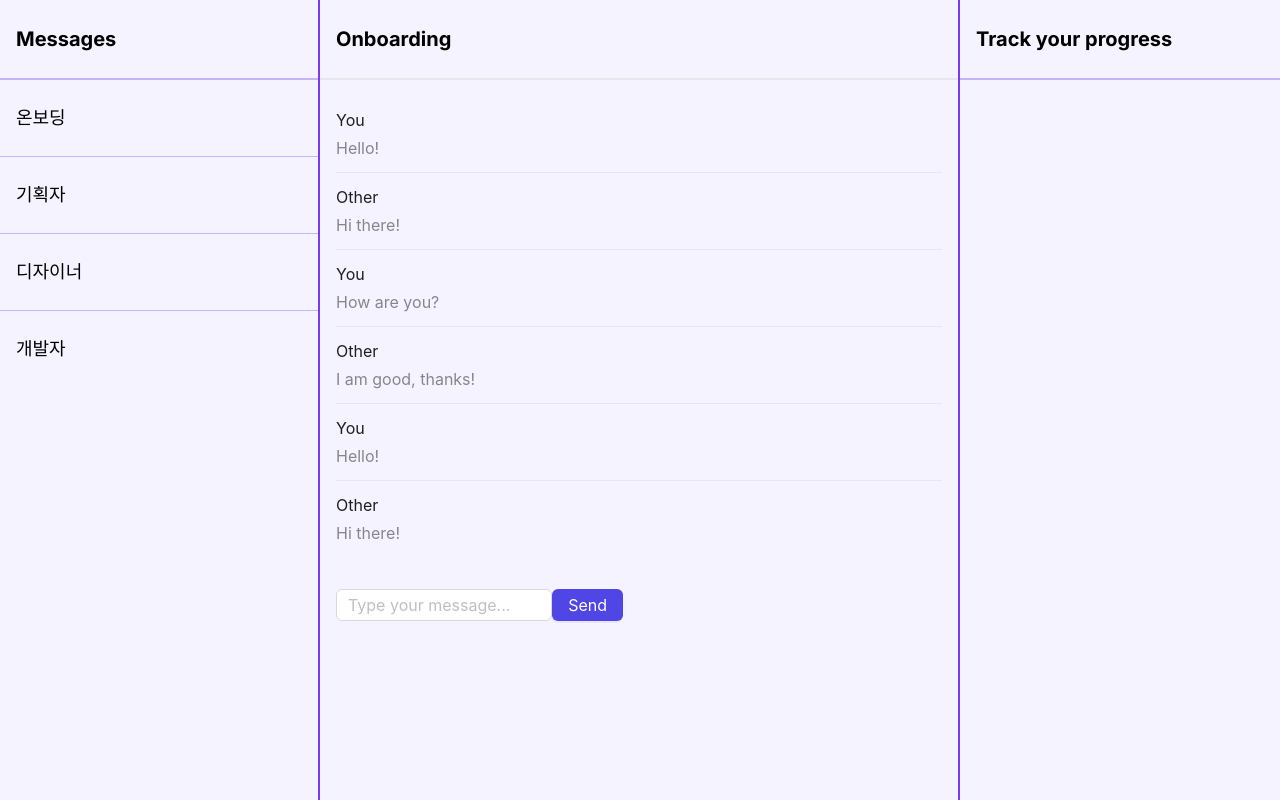
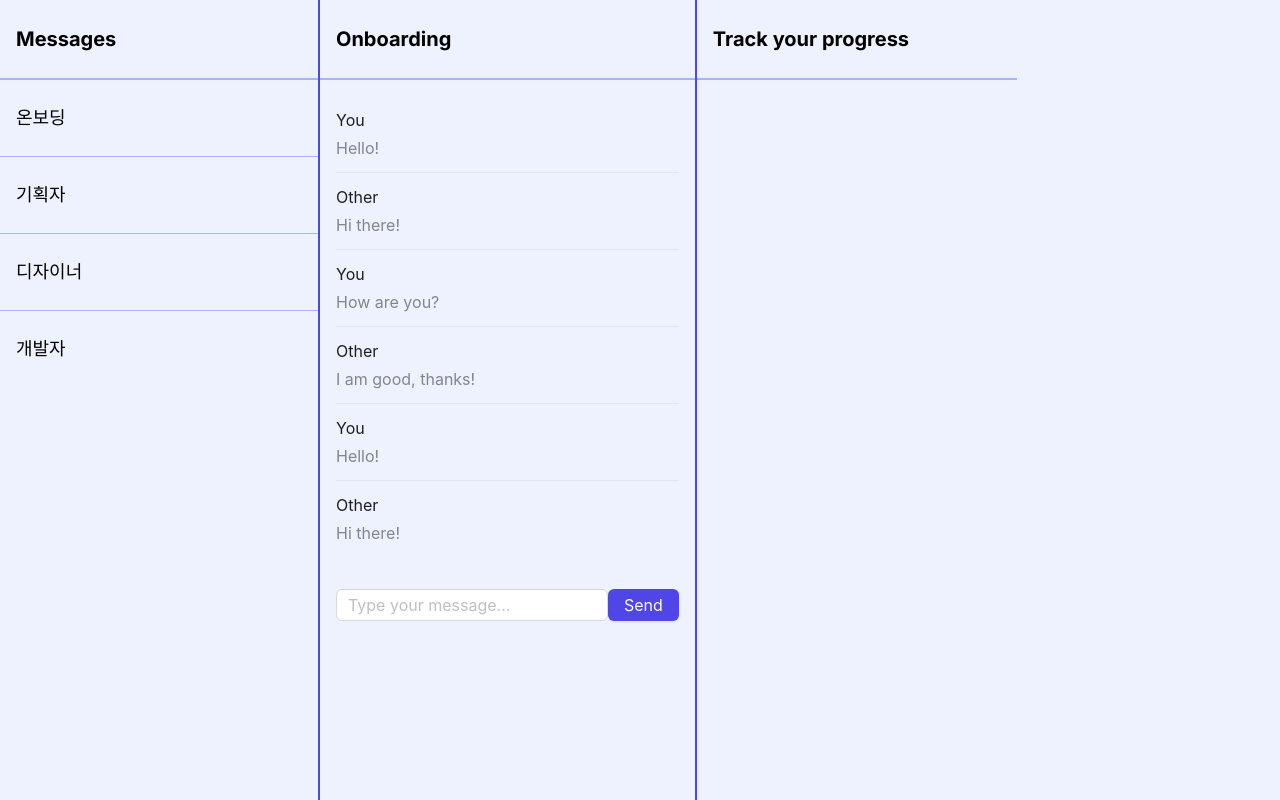
Before and after one commit to minkyung5x5/side-sasu, a Next.js app: page / in a window 1280 px wide. Built offline with nearby package versions, Linux system fonts and the light colour scheme.

Commit message:
edit chat input ui

```diff
--- a/components/chat.tsx
+++ b/components/chat.tsx
@@ -28,11 +28,11 @@ const Chat = () => {
     };
 
     return (
-        <div className='relative h-screen w-full'>
+        <div className="w-1/2 border-r-2 border-indigo-600">
             <div className="h-20 p-4 border-b-2 border-indigo-300 flex items-center">
                 <div className="text-xl font-bold">Onboarding</div>
             </div>
-            <div className="overflow-y-auto h-96 flex flex-col justify-between max-w-screen-md mx-auto p-4">
+            <div className="h-full overflow-y-auto flex flex-col justify-between max-w-screen-md mx-auto p-4">
                 <div className="overflow-y-auto">
                     <List
                         itemLayout="horizontal"
@@ -48,7 +48,9 @@ const Chat = () => {
                     />
                 </div>
             </div>
-            <div className="fixed w-1/2 p-4 bottom-0 left-0 pl-4 flex items-center justify-center space-x-4 flex ">
+
+            <div className="fixed w-1/2 bottom-0 left-0 p-4">
+                <div className='flex items-center justify-center space-x-2'>
                     <Input
                         placeholder="Type your message..."
                         value={inputValue}
@@ -61,6 +63,7 @@ const Chat = () => {
                 </div>
 
             </div>
+        </div>
     );
 };
 
--- a/src/app/page.tsx
+++ b/src/app/page.tsx
@@ -2,23 +2,21 @@ import Chat from '../../components/chat';
 
 export default function Home() {
   return (
-    <main className="flex h-screen bg-violet-50">
-      <div className="w-1/4 border-r-2 border-violet-600">
-        <div className="h-20 p-4 border-b-2 border-violet-300 flex items-center">
+    <main className="flex h-screen bg-indigo-50">
+      <div className="w-1/4 border-r-2 border-indigo-600">
+        <div className="h-20 p-4 border-b-2 border-indigo-300 flex items-center">
           <div className="text-xl font-bold">{'Messages'}</div>
         </div>
-        <div className="flex flex-col divide-y divide-violet-300">
+        <div className="flex flex-col divide-y divide-indigo-300">
           <div className="px-4 py-6 text-lg">{'온보딩'}</div>
           <div className="px-4 py-6 text-lg">{'기획자'}</div>
           <div className="px-4 py-6 text-lg">{'디자이너'}</div>
           <div className="px-4 py-6 text-lg">{'개발자'}</div>
         </div>
       </div>
-      <div className="w-1/2 border-r-2 border-violet-600">
-        <Chat />
-      </div>
+      <Chat />
       <div className="w-1/4">
-        <div className="h-20 p-4 border-b-2 border-violet-300 flex items-center">
+        <div className="h-20 p-4 border-b-2 border-indigo-300 flex items-center">
           <div className="text-xl font-bold">{'Track your progress'}</div>
         </div>
       </div>
```
Lines whose indentation alone changed are shown as unchanged.
